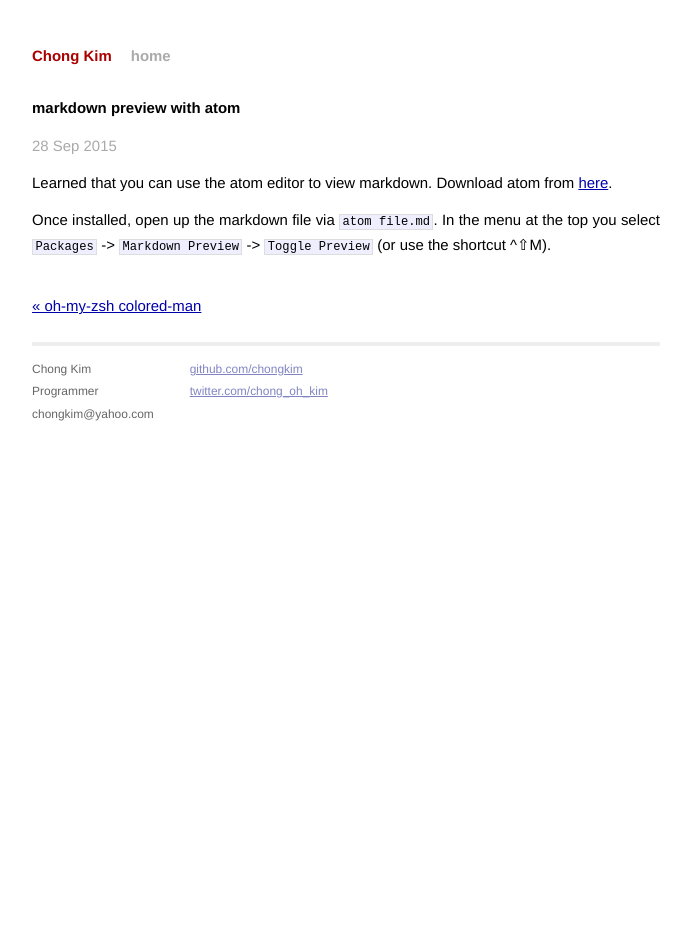
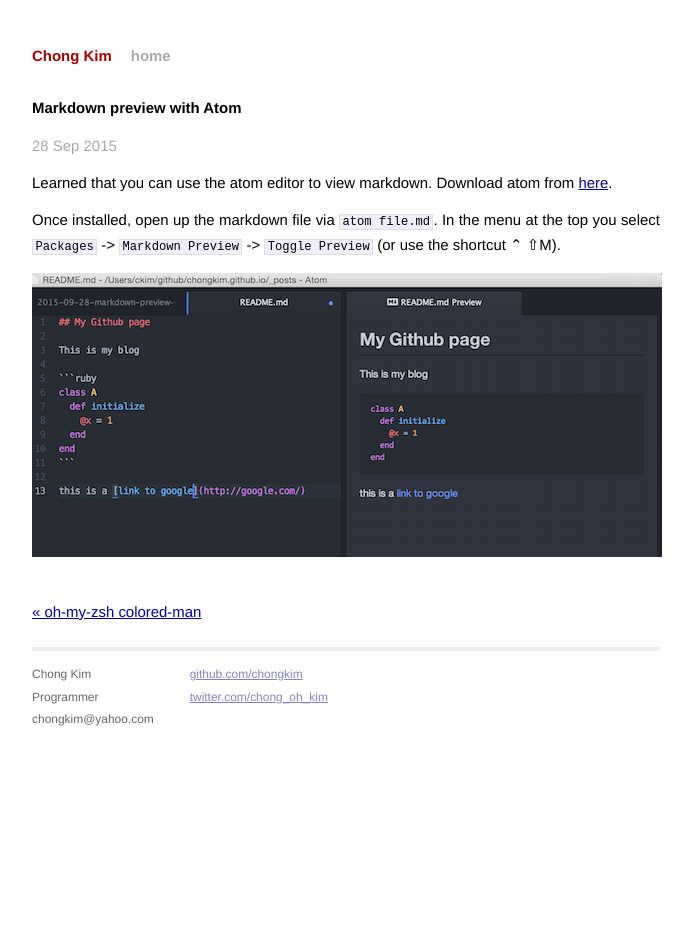
Before and after one commit to chongkim/chongkim.github.io, a Jekyll site: the page built from _posts/2015-09-28-markdown-preview-with-atom.md, in a window 1280 px wide. Shown: the whole page, without its empty margins (294-987 px from the left). Built offline with Jekyll 4.4.1, drawn with Linux system fonts in a browser that asks for light colours; Markdown is read by kramdown in place of the engine named in the settings.

Commit message:
add img to markdown-atom post

```diff
--- a/_posts/2015-09-28-markdown-preview-with-atom.md
+++ b/_posts/2015-09-28-markdown-preview-with-atom.md
@@ -1,9 +1,11 @@
 ---
 layout: post
-title: markdown preview with atom
+title: Markdown preview with Atom
 date: 2015-09-28 11:29:41
 categories: programming
 ---
 Learned that you can use the atom editor to view markdown. Download atom from [here](http://atom.io/).
 
-Once installed, open up the markdown file via `atom file.md`. In the menu at the top you select `Packages` -> `Markdown Preview` -> `Toggle Preview` (or use the shortcut ^⇧M).
+Once installed, open up the markdown file via `atom file.md`. In the menu at the top you select `Packages` -> `Markdown Preview` -> `Toggle Preview` (or use the shortcut ⌃ ⇧M).
+
+![](/img/2015-09-28-screenshot-atom.png)
```
Also changed, not shown: img/2015-09-28-screenshot-atom.png (added).
